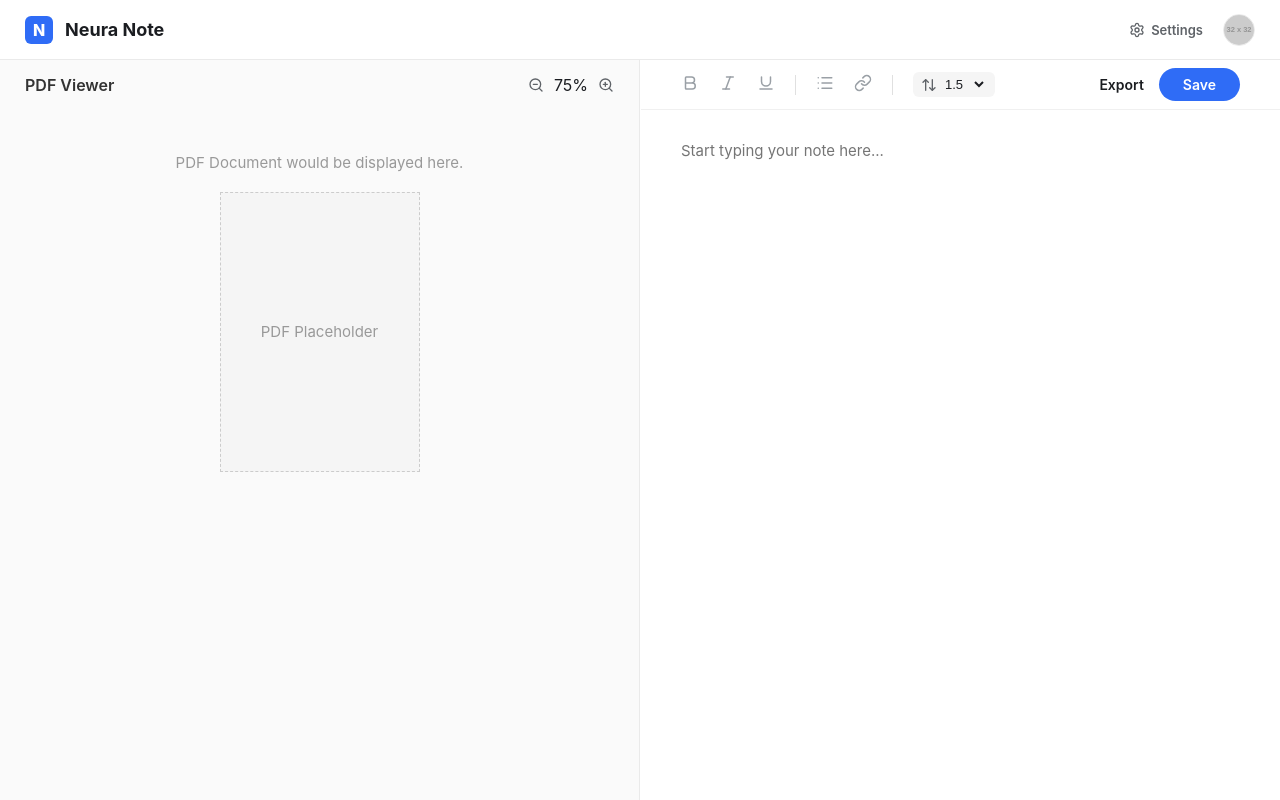
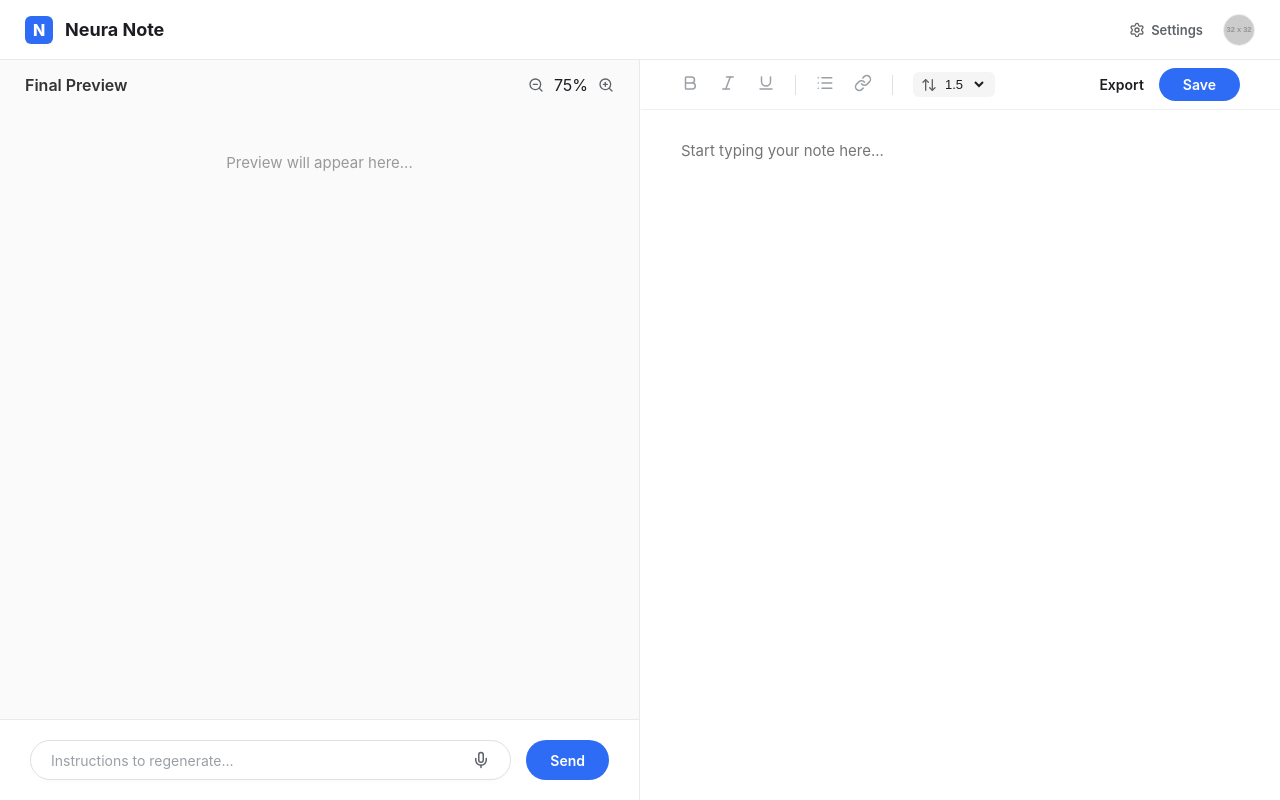
Before and after one commit to Ashmi13/Squad_Zero, a React (Vite) app in the folder frontend/: page /editor/1 in a window 1280 px wide. Built offline with nearby package versions, Linux system fonts and the light colour scheme.

Commit message:
Finalizing full AI implementation with restructuring

```diff
--- a/frontend/src/pages/NoteEditor.jsx
+++ b/frontend/src/pages/NoteEditor.jsx
@@ -17,7 +17,7 @@ import { generateNote, refineText } from '../api';
 // --- CONFIGURATION ---
 // Set to TRUE for full AI features (Final)
 // Set to FALSE for manual-only mode (Interim Demo)
-const ENABLE_AI = false;
+const ENABLE_AI = true;
 
 const NoteEditor = () => {
     const { noteId } = useParams();
```
